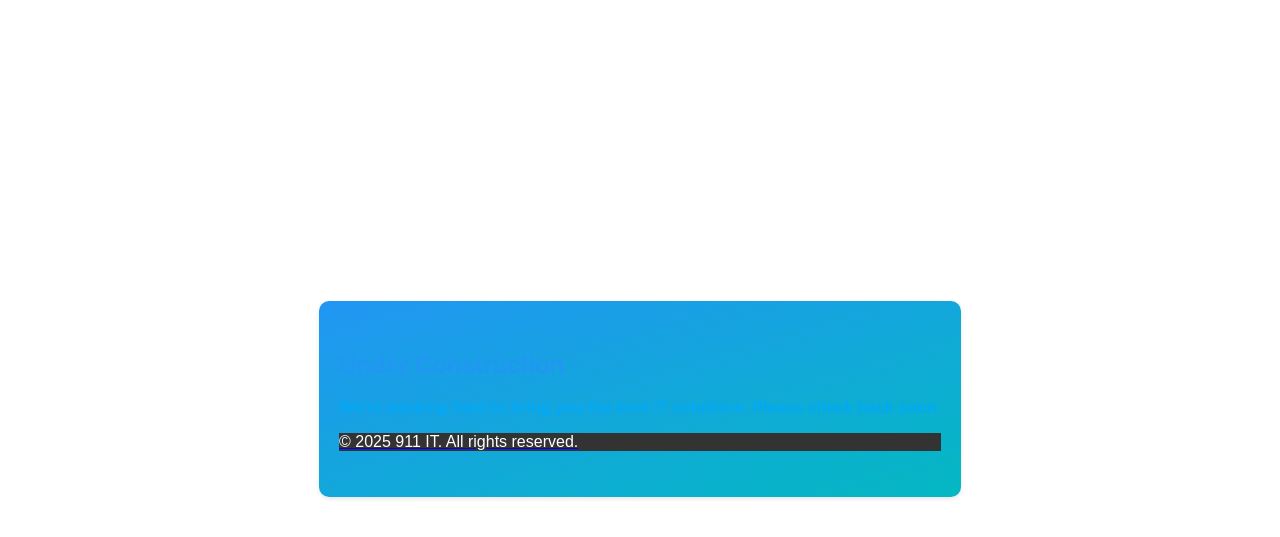
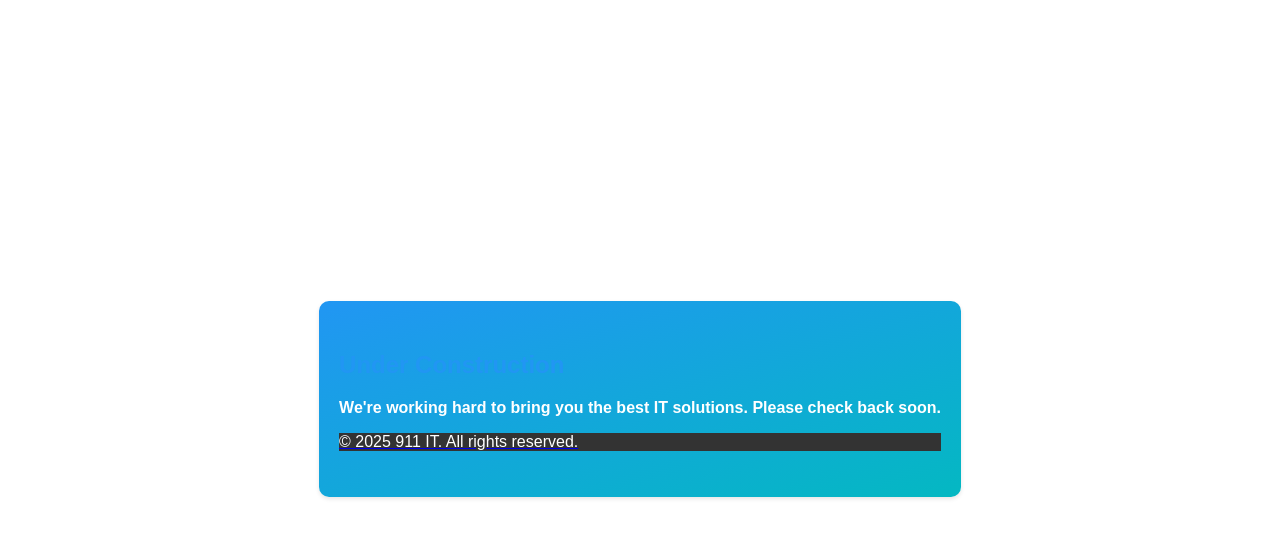
Before and after one commit to Learning-Dan/911it, a plain HTML site: page index.html in a window 1280 px wide. Shown: the part 129-666 px from the top of the page. Drawn offline with Linux system fonts and the light colour scheme; a script that the page names is missing.

Commit message:
Update index.html

```diff
--- a/index.html
+++ b/index.html
@@ -19,7 +19,7 @@
             <div class="row justify-content-center">
                 <div class="col-md-6 col-lg-4 text-center">
                     <h2 class="display-3 mb-4" style="color: #2196F3;">Under Construction</h2>
-                    <p class="lead" style="font-weight: bold; color: #03A9F4;">We're working hard to bring you the best IT solutions. Please check back soon.</p>
+                    <p class="lead" style="font-weight: bold; color: ##fdf2e9;">We're working hard to bring you the best IT solutions. Please check back soon.</p>
                     <a href="#" class="btn btn-primary mt-4" style="background-color: #fbff33; border-color: #03A9F4</a>
                 </div>
             </div>
```
